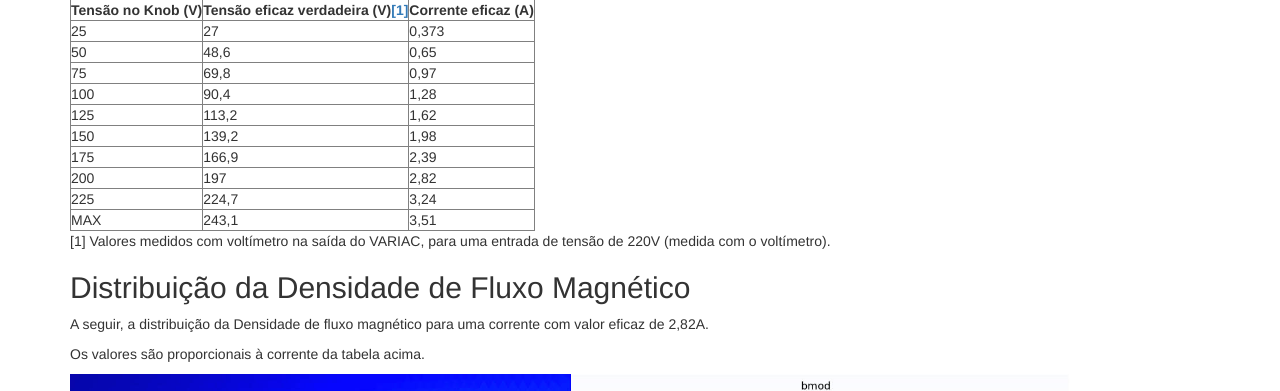
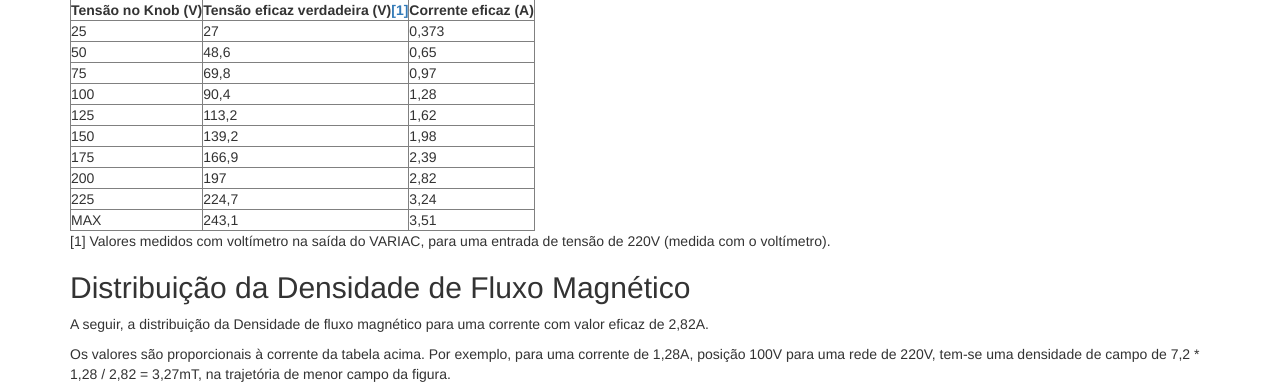
Before and after one commit to jordeam/macbee, a Flask app: page /tabela in a window 1280 px wide. Shown: the part 193-584 px from the top of the page. Run offline with Flask 2, Linux system fonts and the light colour scheme; some libraries are stand-ins or nearby versions.

```diff
--- a/app/templates/camera/tabela.html
+++ b/app/templates/camera/tabela.html
@@ -72,9 +72,9 @@
 
 <p>A seguir, a distribuição da Densidade de fluxo magnético para uma corrente com valor eficaz de 2,82A.</p>
 
-<p> Os valores são proporcionais à corrente da tabela acima.</p>
+<p> Os valores são proporcionais à corrente da tabela acima. Por exemplo, para uma corrente de 1,28A, posição 100V para uma rede de 220V, tem-se uma densidade de campo de 7,2 * 1,28 / 2,82 = 3,27mT, na trajetória de menor campo da figura.</p>
 
-<img src="{{ url_for('static', filename = 'Field-w-4A.jpg') }}" alt="Distribuição da Densidade de Fluxo" width="1000">
+<img src="{{ url_for('static', filename = 'Field-w-4A.svg') }}" alt="Distribuição da Densidade de Fluxo" width="1000">
 
 
 
```
Also changed, not shown: app/static/Field-w-4A.jpg (deleted), app/static/Field-w-4A.svg (added).
